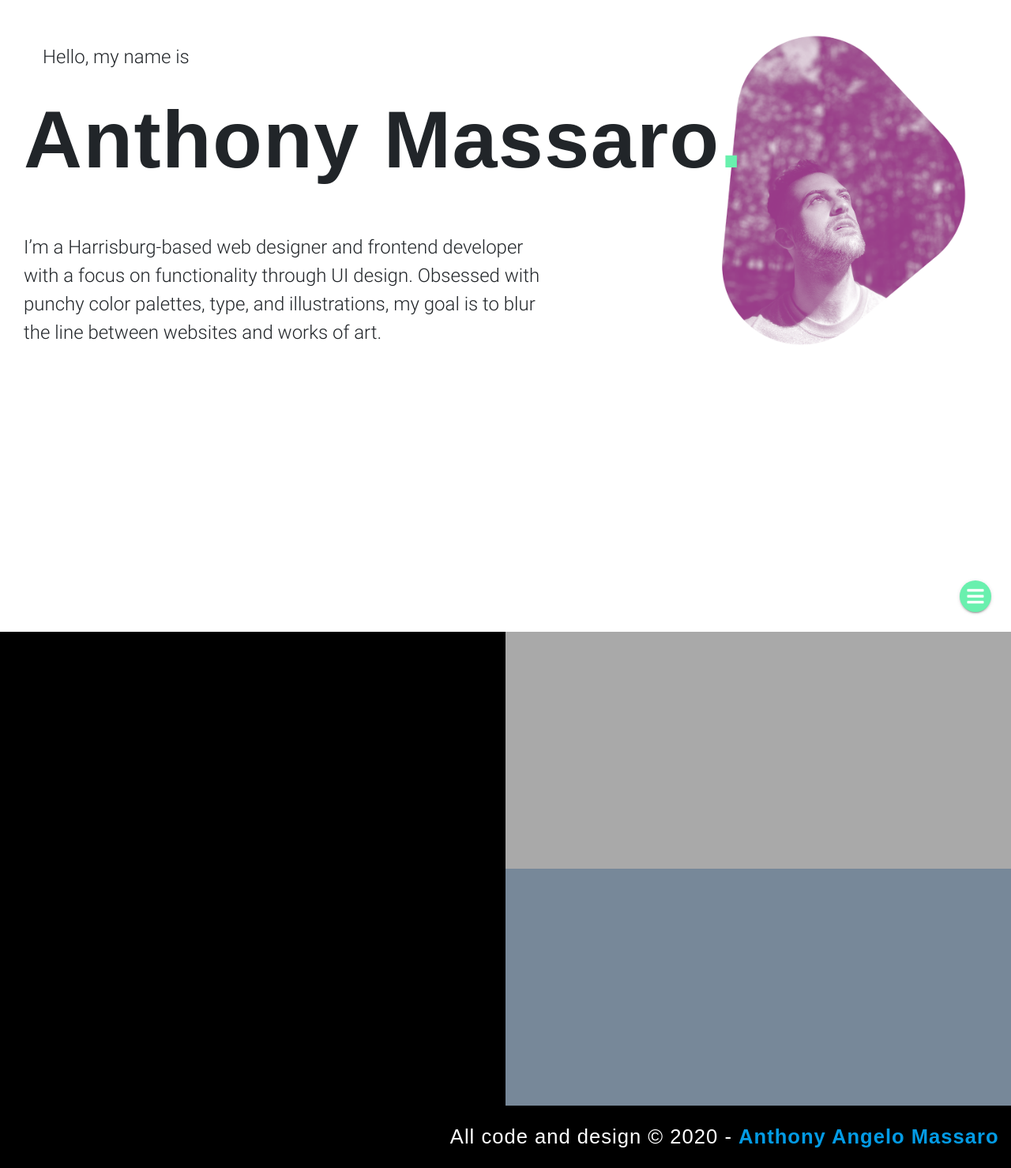
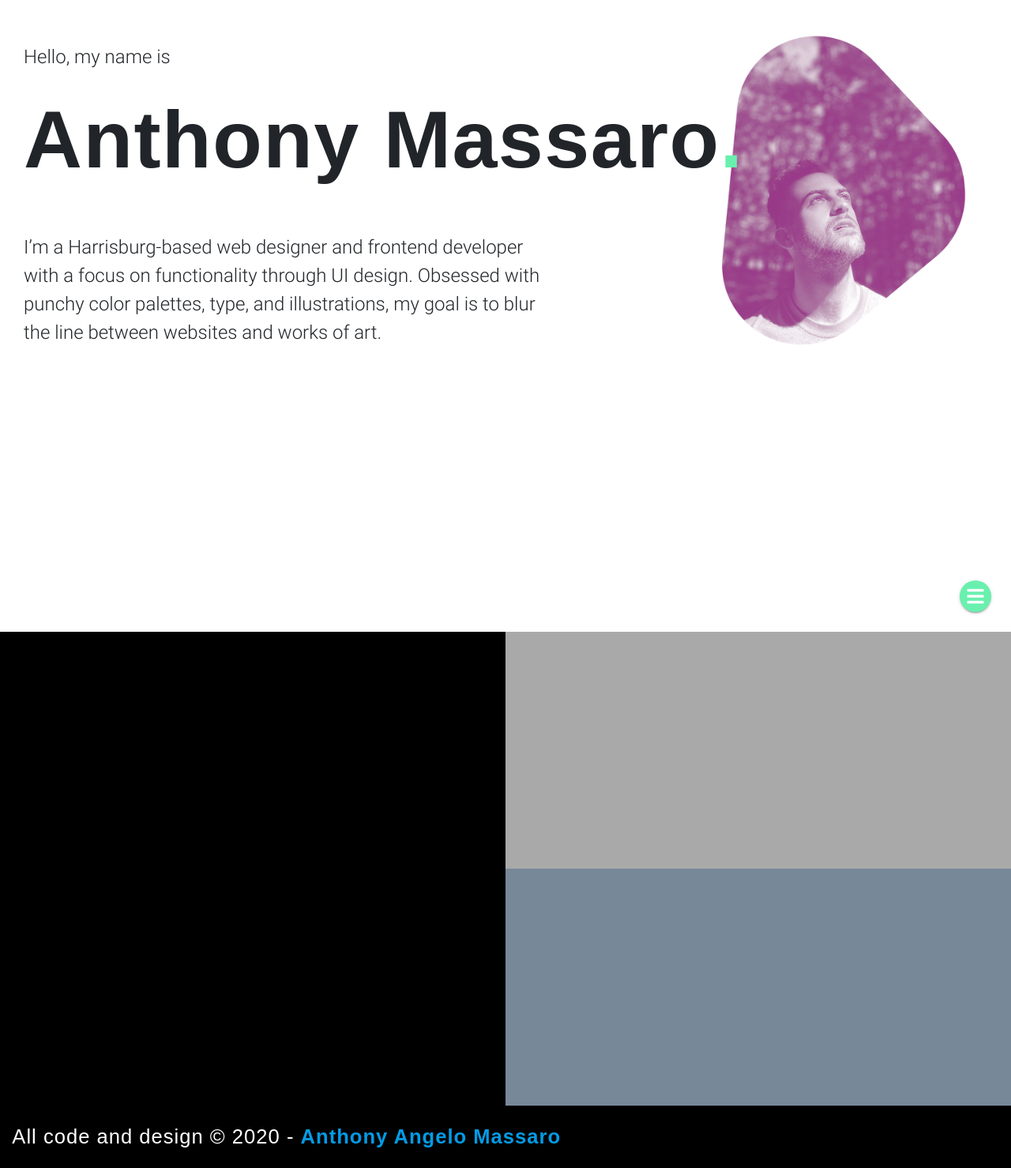
Before and after one commit to tamassaro/massaro_portfolio, a plain HTML site: page index.html in a window 1280 px wide. Shown: the whole page at 79% size. Drawn offline with nearby package versions, Linux system fonts and the light colour scheme; a web font is replaced by a local one.

Commit message:
Sizing, footer and header alignment changed to left.

```diff
--- a/main.css
+++ b/main.css
@@ -16,7 +16,7 @@ body {
     margin: 0;
     padding-top: 1em;
     display: block;
-    margin-left: 1em;
+    text-align: left;
 }
 
 .hero-subtext {
@@ -58,7 +58,7 @@ body {
 }
 
 .footer p {
-    text-align: right;
+    text-align: left;
     background-color: black;
     color: white;
     margin: 0;
```
